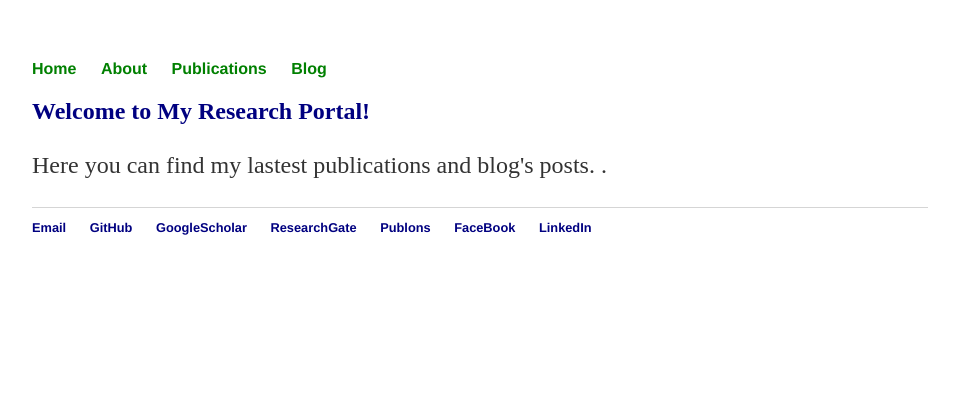
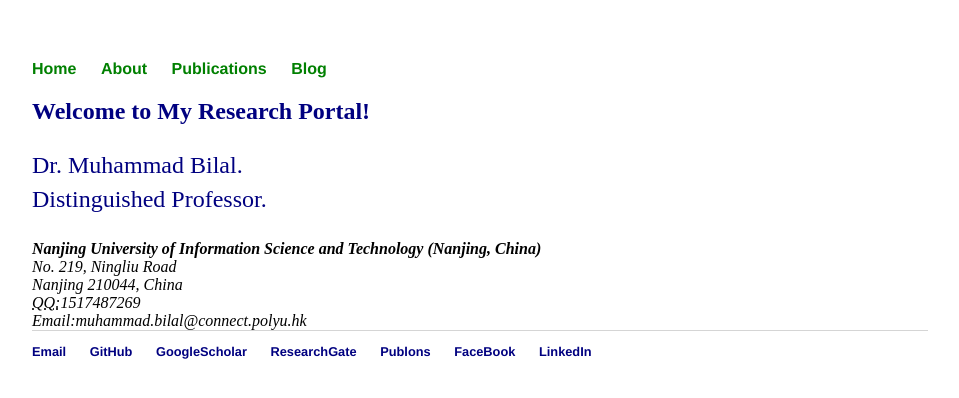
Before and after one commit to rs-DrBilal/rsbilal.github.io, a Jekyll site: the page built from index.html, in a window 1280 px wide. Shown: the top 398 px of the page, without its empty margins (160-1119 px from the left). Built offline with Jekyll 4.4.1, drawn with Linux system fonts in a browser that asks for light colours.

Commit message:
Update index.html

```diff
--- a/index.html
+++ b/index.html
@@ -5,5 +5,14 @@
 <div class="blurb">
 
 	<h2 style="color: NAVY">Welcome to My Research Portal!</h2>
-	<p>Here you can find my lastest publications and blog's posts.</strong> .</a></p>
+	<p style="color: NAVY">Dr. Muhammad Bilal.</strong><br>
+		Distinguished Professor.</a></p>
+					<address>
+					<strong>Nanjing University of Information Science and Technology (Nanjing, China)</strong><br>
+					No. 219, Ningliu Road<br>
+					Nanjing 210044, China<br>
+					<abbr title="QQ">QQ:</abbr>1517487269<br>
+					<span class="obfuscate">Email:muhammad.bilal@connect.polyu.hk</span>
+					</address>
+
 </div><!-- /.blurb -->
```
